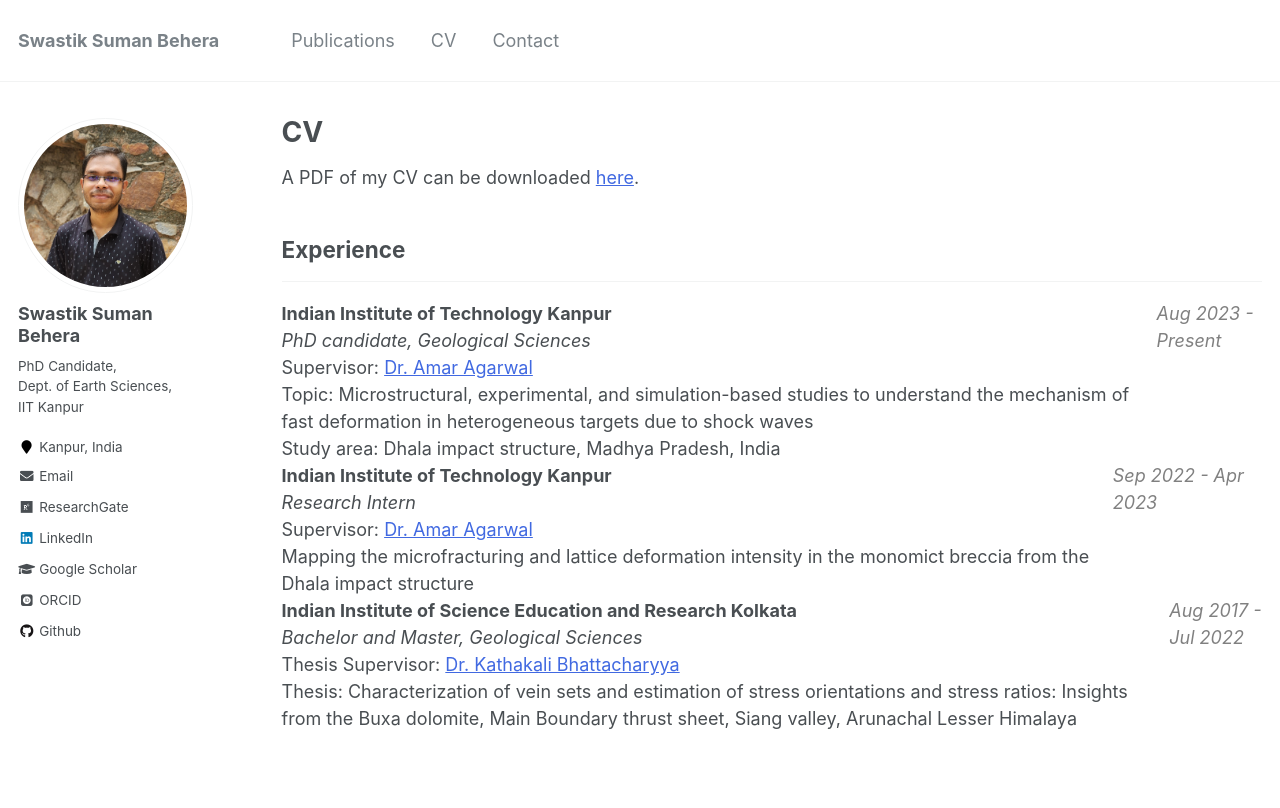
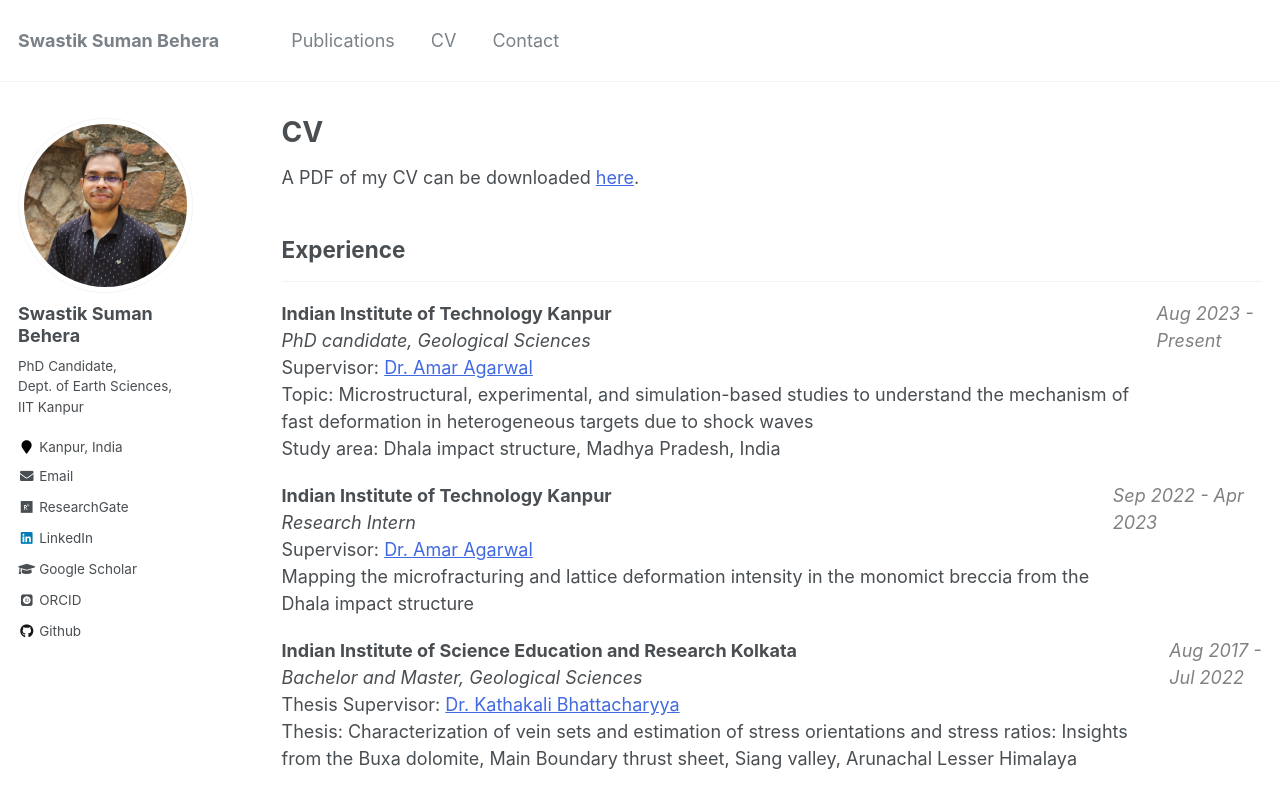
Before and after one commit to swastiksumanbehera/swastiksumanbehera.github.io, a Jekyll site: the page built from _pages/cv.md, in a window 1280 px wide and 990 px high. Shown: the top 808 px of the window. Built offline with Jekyll 4.4.1, drawn with Linux system fonts in a browser that asks for light colours; some web fonts are replaced.

Commit message:
Update cv.md

```diff
--- a/_pages/cv.md
+++ b/_pages/cv.md
@@ -15,7 +15,7 @@ A PDF of my CV can be downloaded [here](/files/CV_Swastik_Suman.pdf){:target="_b
 
 ## Experience
 ---
-<div style="display: flex; justify-content: space-between;">
+<div style="display: flex; justify-content: space-between; margin-bottom: 20px">
   <span>
     <strong>Indian Institute of Technology Kanpur</strong><br/>
     <i>PhD candidate, Geological Sciences</i><br/>
@@ -25,7 +25,7 @@ A PDF of my CV can be downloaded [here](/files/CV_Swastik_Suman.pdf){:target="_b
   </span>
   <span style="color:grey"><i>Aug 2023 - Present</i></span>
 </div>
-<div style="display: flex; justify-content: space-between;">
+<div style="display: flex; justify-content: space-between; margin-bottom: 20px">
   <span>
     <strong>Indian Institute of Technology Kanpur</strong><br/>
     <i>Research Intern</i><br/>
@@ -34,7 +34,7 @@ A PDF of my CV can be downloaded [here](/files/CV_Swastik_Suman.pdf){:target="_b
   </span>
   <span style="color:grey"><i>Sep 2022 - Apr 2023</i></span>
 </div>
-<div style="display: flex; justify-content: space-between;">
+<div style="display: flex; justify-content: space-between; margin-bottom: 20px">
   <span>
     <strong>Indian Institute of Science Education and Research Kolkata</strong><br/>
     <i>Bachelor and Master, Geological Sciences</i><br/>
```
